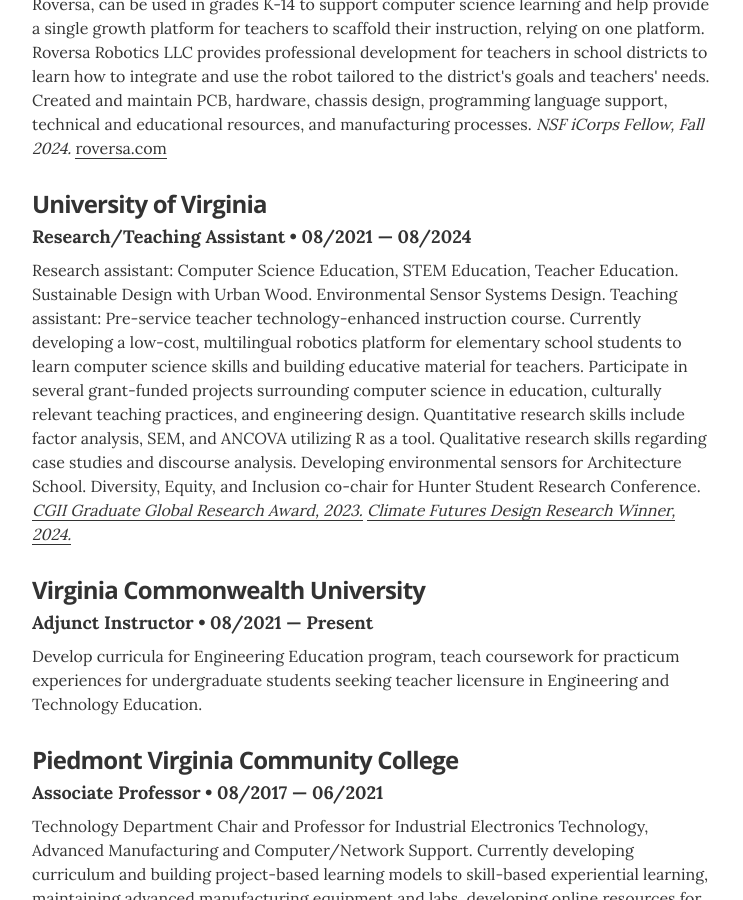
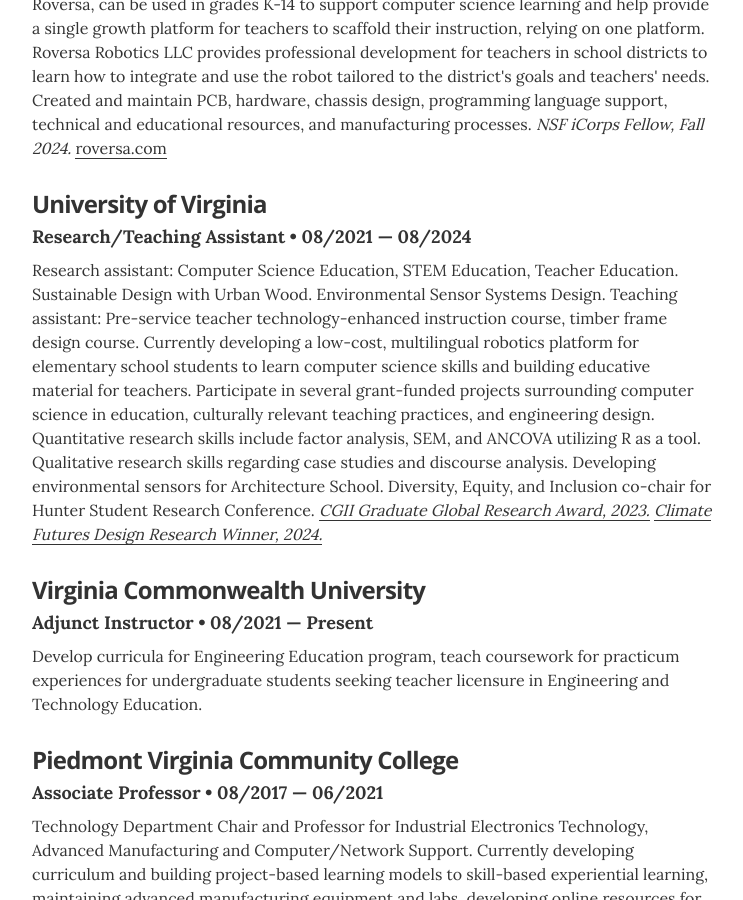
Before and after one commit to eabredder/eabredder.github.io, a Jekyll site: the page built from index.html, in a window 1280 px wide and 900 px high, scrolled down 1156 px. Shown: the whole window, without its empty margins (268-1011 px from the left). Built offline with Jekyll 4.4.1, drawn with Linux system fonts in a browser that asks for light colours.

Commit message:
Update resume.html

```diff
--- a/_layouts/resume.html
+++ b/_layouts/resume.html
@@ -109,7 +109,7 @@
         <div class="resume-item" itemscope itemprop="worksFor" itemtype="http://schema.org/Organization">
           <h3 class="resume-item-title" itemprop="name">University of Virginia</h3>
           <h4 class="resume-item-details" itemprop="description">Research/Teaching Assistant &bull; 08/2021 &mdash; 08/2024</h4>
-          <p class="resume-item-copy">Research assistant: Computer Science Education, STEM Education, Teacher Education. Sustainable Design with Urban Wood. Environmental Sensor Systems Design. Teaching assistant: Pre-service teacher technology-enhanced instruction course. Currently developing a low-cost, multilingual robotics platform for elementary school students to learn computer science skills and building educative material for teachers. Participate in several grant-funded projects surrounding computer science in education, culturally relevant teaching practices, and engineering design. Quantitative research skills include factor analysis, SEM, and ANCOVA utilizing R as a tool. Qualitative research skills regarding case studies and discourse analysis. Developing environmental sensors for Architecture School. Diversity, Equity, and Inclusion co-chair for Hunter Student Research Conference. <em><a href="https://cgii.virginia.edu/projects/roversa-robot-low-cost-flexible-multilingual-robot-learning-computer-science-elementary" target="_blank">CGII Graduate Global Research Award, 2023.</a> <a href="https://www.arch.virginia.edu/news/climate-futures-design-research-challenge-winners-announced" target="_blank">Climate Futures Design Research Winner, 2024.</a></em></p>
+          <p class="resume-item-copy">Research assistant: Computer Science Education, STEM Education, Teacher Education. Sustainable Design with Urban Wood. Environmental Sensor Systems Design. Teaching assistant: Pre-service teacher technology-enhanced instruction course, timber frame design course. Currently developing a low-cost, multilingual robotics platform for elementary school students to learn computer science skills and building educative material for teachers. Participate in several grant-funded projects surrounding computer science in education, culturally relevant teaching practices, and engineering design. Quantitative research skills include factor analysis, SEM, and ANCOVA utilizing R as a tool. Qualitative research skills regarding case studies and discourse analysis. Developing environmental sensors for Architecture School. Diversity, Equity, and Inclusion co-chair for Hunter Student Research Conference. <em><a href="https://cgii.virginia.edu/projects/roversa-robot-low-cost-flexible-multilingual-robot-learning-computer-science-elementary" target="_blank">CGII Graduate Global Research Award, 2023.</a> <a href="https://www.arch.virginia.edu/news/climate-futures-design-research-challenge-winners-announced" target="_blank">Climate Futures Design Research Winner, 2024.</a></em></p>
 
           </div><!-- end of resume-item -->
 
```
